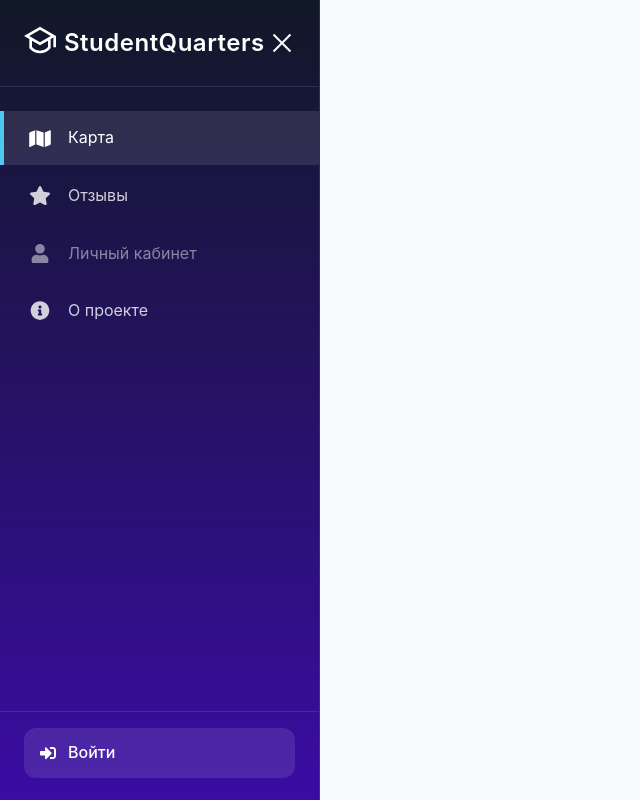
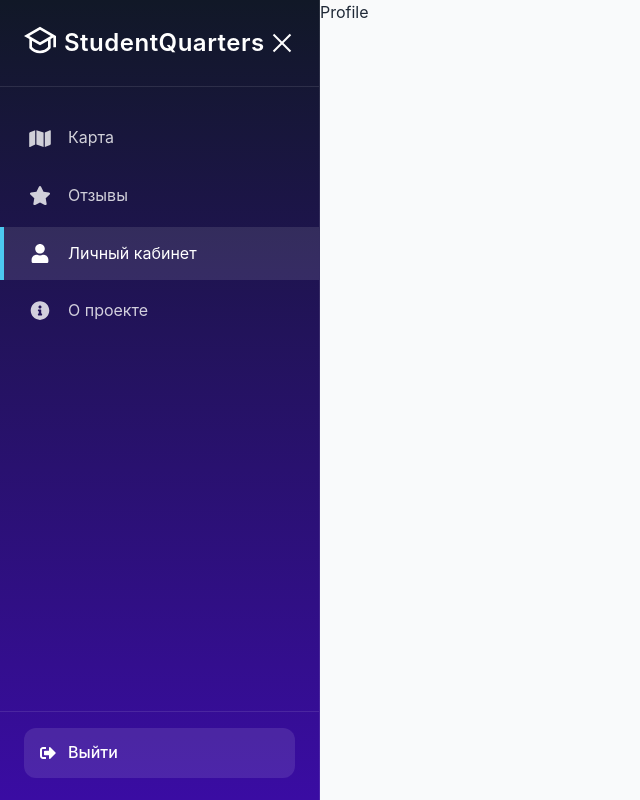
Before and after one commit to M-a-K-s-1-M/student-quarters-new, a React (Vite) app in the folder client/: page /profile in a window 1280 px wide. Shown: the whole page, without its empty margins (0-640 px from the left). Built offline with nearby package versions, Linux system fonts and the light colour scheme.

Commit message:
Создаст новый sidebar

```diff
--- a/client/src/app/App.jsx
+++ b/client/src/app/App.jsx
@@ -19,6 +19,7 @@ function App() {
           <Route path="about" element={<About />} />
 
           <Route path="*" element={<Navigate to='/' replace />} />
+
         </Route>
 
       </Routes>
--- a/client/src/features/Auth/model/useUser.js
+++ b/client/src/features/Auth/model/useUser.js
@@ -1,7 +1,7 @@
 import { create } from 'zustand';
 
 const useUser = create((set) => ({
-    isAuth: false,
+    isAuth: true,
 
     setIsAuth: (b) => set(() => ({ isAuth: b })),
 }))
--- /dev/null
+++ b/client/src/page/About/About.scss
@@ -0,0 +1,9 @@
+@use '../../shared/ui/styles/consts';
+
+.about {
+    margin-left: consts.$sidebar-collapsed-width;
+
+    &--active-sidebar {
+        margin-left: consts.$sidebar-width;
+    }
+}
--- a/client/src/page/About/index.jsx
+++ b/client/src/page/About/index.jsx
@@ -1,7 +1,9 @@
-import React from 'react'
+import useSidebar from '../../widgets/Sidebar/model/useSidebar';
+import './About.scss';
 
 export default function About() {
+    const { isOpen } = useSidebar();
     return (
-        <div>About</div>
+        <div className={`about ${isOpen && 'about--active-sidebar'}`}>About</div>
     )
 }
--- /dev/null
+++ b/client/src/page/Main/Mian.scss
@@ -0,0 +1,9 @@
+@use '../../shared/ui/styles/consts';
+
+.main {
+    margin-left: consts.$sidebar-collapsed-width;
+
+    &--active-sidebar {
+        margin-left: consts.$sidebar-width;
+    }
+}
--- a/client/src/page/Main/index.jsx
+++ b/client/src/page/Main/index.jsx
@@ -1,7 +1,10 @@
-import React from 'react'
+import useSidebar from '../../widgets/Sidebar/model/useSidebar';
+import './Mian.scss';
 
 export default function Main() {
+    const { isOpen } = useSidebar();
+
     return (
-        <div>Main</div>
+        <div className={`main ${isOpen && 'main--active-sidebar'}`}>Main</div>
     )
 }
--- /dev/null
+++ b/client/src/page/Profile/Profile.scss
@@ -0,0 +1,9 @@
+@use '../../shared/ui/styles/consts';
+
+.profile {
+    margin-left: consts.$sidebar-collapsed-width;
+
+    &--active-sidebar {
+        margin-left: consts.$sidebar-width;
+    }
+}
--- a/client/src/page/Profile/index.jsx
+++ b/client/src/page/Profile/index.jsx
@@ -1,7 +1,9 @@
-import React from 'react'
+import useSidebar from '../../widgets/Sidebar/model/useSidebar';
+import './Profile.scss';
 
 export default function Profile() {
+    const { isOpen } = useSidebar();
     return (
-        <div>Profile</div>
+        <div className={`profile ${isOpen && 'profile--active-sidebar'}`}>Profile</div>
     )
 }
--- /dev/null
+++ b/client/src/page/Reviews/Reviews.scss
@@ -0,0 +1,9 @@
+@use '../../shared/ui/styles/consts';
+
+.reviews {
+    margin-left: consts.$sidebar-collapsed-width;
+
+    &--active-sidebar {
+        margin-left: consts.$sidebar-width;
+    }
+}
--- a/client/src/page/Reviews/index.jsx
+++ b/client/src/page/Reviews/index.jsx
@@ -1,7 +1,10 @@
-import React from 'react'
+import useSidebar from '../../widgets/Sidebar/model/useSidebar';
+import './Reviews.scss';
 
 export default function Reviews() {
+    const { isOpen } = useSidebar();
+
     return (
-        <div>Reviews</div>
+        <div className={`reviews ${isOpen && 'reviews--active-sidebar'}`}>Reviews</div>
     )
 }
--- a/client/src/widgets/Sidebar/index.jsx
+++ b/client/src/widgets/Sidebar/index.jsx
@@ -10,11 +10,16 @@ import { FaSignInAlt } from "react-icons/fa";
 import { FaSignOutAlt } from "react-icons/fa";
 import useUser from '../../features/Auth/model/useUser';
 import { RiGraduationCapLine } from "react-icons/ri";
+import useSidebar from './model/useSidebar';
+import { useLocation, Link } from 'react-router-dom';
 
 export default function Sidebar() {
+    const { isOpen, setIsOpen } = useSidebar();
     const [acitveItem, setActiveItem] = useState('map')
-    const [isOpen, setIsOpen] = useState(true);
     const { isAuth } = useUser();
+
+    const location = useLocation();
+    const pathname = location.pathname;
 
     const handleItemClick = (itemName) => {
         setActiveItem(itemName);
@@ -31,25 +36,26 @@ export default function Sidebar() {
             </div>
 
             <nav className='sidebar__nav'>
-                <a className={`sidebar__nav__item ${acitveItem === 'map' && 'sidebar__nav__item--active'}`} onClick={() => handleItemClick('map')}>
+                <Link to='/' className={`sidebar__nav__item ${pathname === '/' && 'sidebar__nav__item--active'}`} onClick={() => { handleItemClick('map'); }}>
                     <FaMap className='sidebar__nav__item__icon ' />
                     <span>Карта</span>
-                </a>
+                </Link>
 
-                <a className={`sidebar__nav__item ${acitveItem === 'reviews' && 'sidebar__nav__item--active'}`} onClick={() => handleItemClick('reviews')}>
+                <Link to='/reviews' className={`sidebar__nav__item ${pathname === '/reviews' && 'sidebar__nav__item--active'}`} onClick={() => { handleItemClick('reviews'); }}>
                     <FaStar className='sidebar__nav__item__icon' />
                     <span>Отзывы</span>
-                </a>
+                </Link>
 
-                <a className={`sidebar__nav__item  ${!isAuth && 'sidebar__nav__item--disabled'} ${(acitveItem === 'profile' && isAuth) && 'sidebar__nav__item--active'}`} onClick={() => handleItemClick('profile')}>
+                <Link to='/profile' className={`sidebar__nav__item  ${!isAuth && 'sidebar__nav__item--disabled'} ${(pathname === '/profile' && isAuth) && 'sidebar__nav__item--active'}`}
+                    onClick={(e) => !isAuth && e.preventDefault()}>
                     <FaUser className='sidebar__nav__item__icon' />
                     <span>Личный кабинет</span>
-                </a>
+                </Link>
 
-                <a className={`sidebar__nav__item ${acitveItem === 'about' && 'sidebar__nav__item--active'}`} onClick={() => handleItemClick('about')}>
+                <Link to='/about' className={`sidebar__nav__item ${acitveItem === 'about' && 'sidebar__nav__item--active'}`} onClick={() => { handleItemClick('about'); }}>
                     <FaInfoCircle className='sidebar__nav__item__icon' />
                     <span>О проекте</span>
-                </a>
+                </Link>
             </nav>
 
             <div className='sidebar__footer'>
--- /dev/null
+++ b/client/src/widgets/Sidebar/model/useSidebar.js
@@ -0,0 +1,9 @@
+import { create } from "zustand";
+
+const useSidebar = create((set) => ({
+    isOpen: true,
+
+    setIsOpen: (b) => set(() => ({ isOpen: b })),
+}))
+
+export default useSidebar;
```
